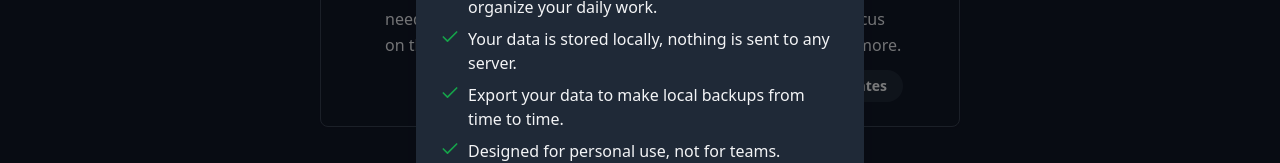
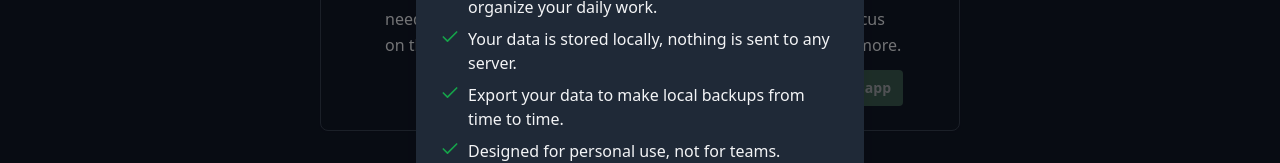
Before and after one commit to AntonioHCervantes/local-quick-planner, a Next.js app: page /notifications in a window 1280 px wide. Shown: the part 309-472 px from the top of the page. Built offline with nearby package versions, Linux system fonts and the light colour scheme.

Commit message:
fix: align welcome notification actions with button styles

```diff
--- a/components/NotificationCard/NotificationCard.tsx
+++ b/components/NotificationCard/NotificationCard.tsx
@@ -41,8 +41,28 @@ export default function NotificationCard({ notification }: Props) {
     : !canInstall
       ? t('notifications.welcome.installUnavailable')
       : undefined;
+  const primaryActionClasses =
+    'inline-flex items-center justify-center gap-2 rounded bg-[#57886C] px-3 py-2 text-sm font-semibold text-white transition hover:brightness-110 focus:outline-none focus:ring focus:ring-offset-2 focus:ring-[#57886C] disabled:cursor-not-allowed disabled:opacity-60';
+  const secondaryActionClasses =
+    'inline-flex items-center justify-center gap-2 rounded bg-gray-200 px-3 py-2 text-sm font-semibold text-gray-900 transition hover:bg-gray-300 focus-visible:outline focus-visible:outline-2 focus-visible:outline-offset-2 focus-visible:outline-gray-400 dark:bg-gray-800 dark:text-gray-100 dark:hover:bg-gray-700 dark:focus-visible:outline-gray-600';
 
   if (notification.id === 'welcome') {
+    actions.push({
+      key: 'demo',
+      node: (
+        <Link
+          href="/demo-templates"
+          className={secondaryActionClasses}
+        >
+          <LayoutTemplate
+            className="h-4 w-4"
+            aria-hidden="true"
+          />
+          {t('notifications.welcome.demoCta')}
+        </Link>
+      ),
+    });
+
     actions.push({
       key: 'install',
       node: (
@@ -55,11 +75,7 @@ export default function NotificationCard({ notification }: Props) {
           }}
           disabled={installDisabled}
           title={installTitle}
-          className={`inline-flex items-center gap-2 rounded-full bg-emerald-600 px-4 py-1.5 text-sm font-semibold text-white transition focus-visible:outline focus-visible:outline-2 focus-visible:outline-offset-2 focus-visible:outline-emerald-500 ${
-            installDisabled
-              ? 'cursor-not-allowed opacity-60 hover:bg-emerald-600'
-              : 'hover:bg-emerald-500'
-          }`}
+          className={primaryActionClasses}
         >
           <MonitorSmartphone
             className="h-4 w-4"
@@ -67,22 +83,6 @@ export default function NotificationCard({ notification }: Props) {
           />
           {t('notifications.welcome.installCta')}
         </button>
-      ),
-    });
-
-    actions.push({
-      key: 'demo',
-      node: (
-        <Link
-          href="/demo-templates"
-          className="inline-flex items-center gap-2 rounded-full bg-gray-200 px-4 py-1.5 text-sm font-semibold text-gray-900 transition hover:bg-gray-300 focus-visible:outline focus-visible:outline-2 focus-visible:outline-offset-2 focus-visible:outline-gray-400 dark:bg-gray-800 dark:text-gray-100 dark:hover:bg-gray-700 dark:focus-visible:outline-gray-600"
-        >
-          <LayoutTemplate
-            className="h-4 w-4"
-            aria-hidden="true"
-          />
-          {t('notifications.welcome.demoCta')}
-        </Link>
       ),
     });
   }
```
